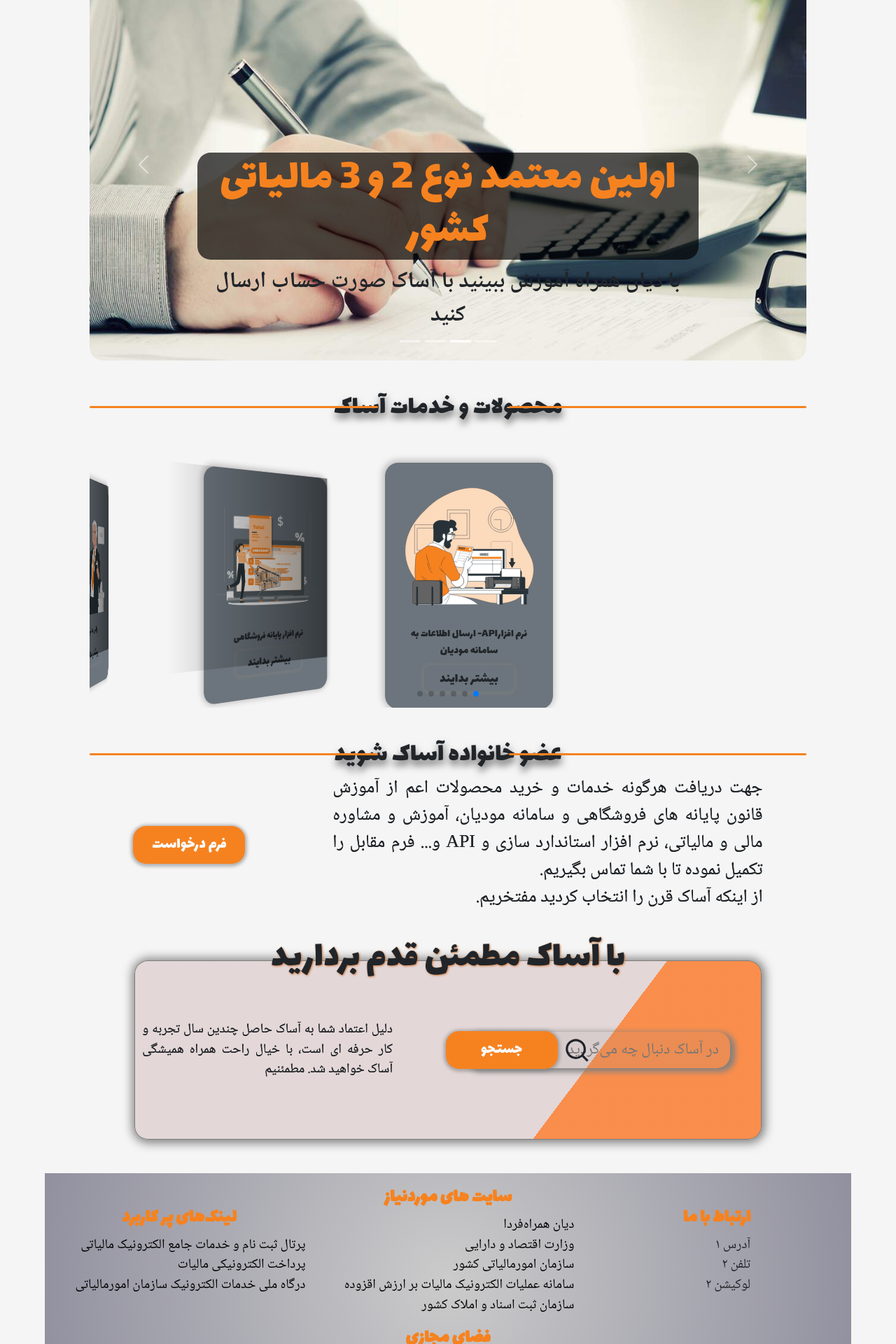
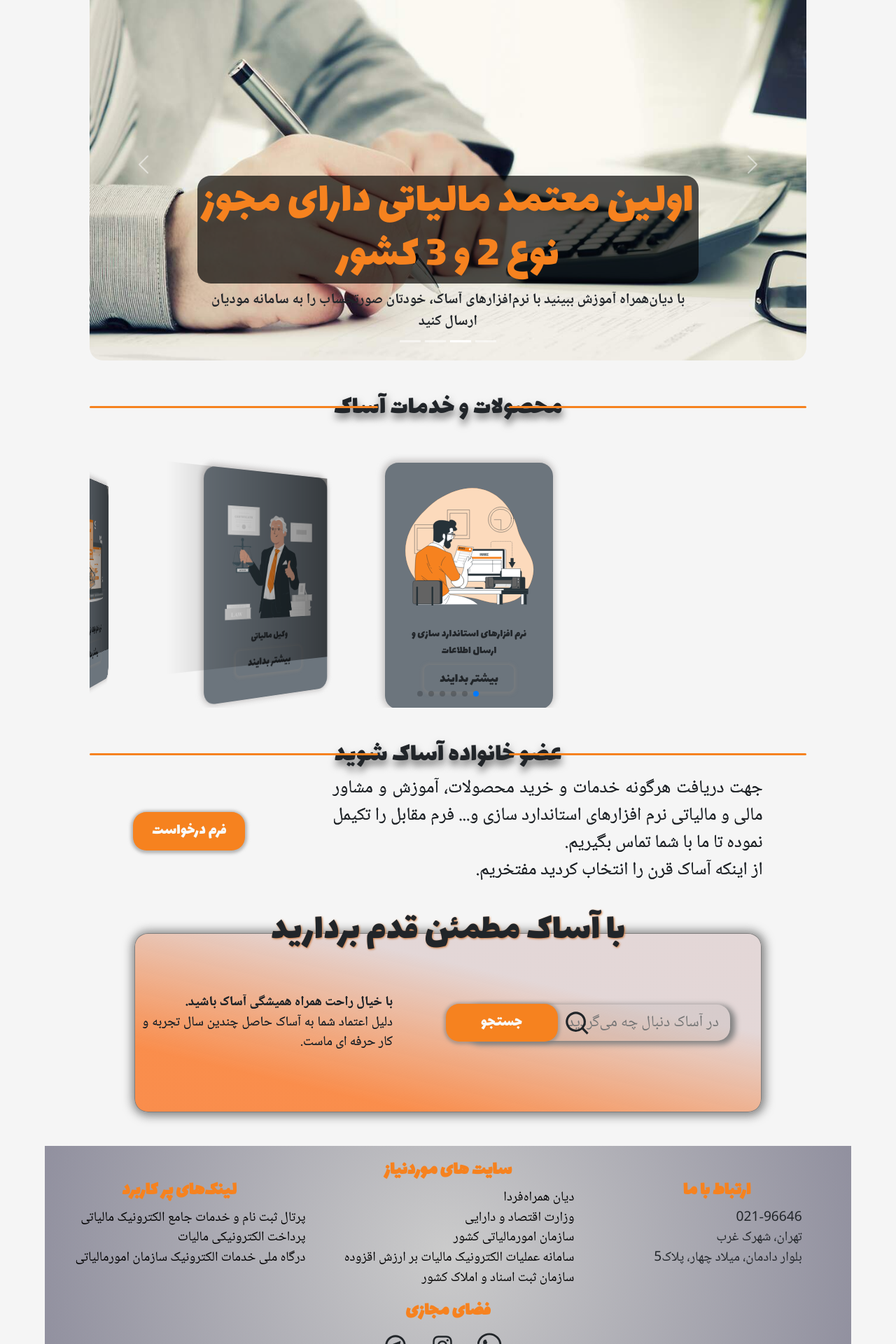
Before and after one commit to Mansour-VN/Asak, a Next.js app: page / in a window 1280 px wide. Shown: the part 505-2425 px from the top of the page at 70% size. Built offline with nearby package versions, Linux system fonts and the light colour scheme.

Commit message:
fix change content

```diff
--- a/components/Carousel/Carousel.tsx
+++ b/components/Carousel/Carousel.tsx
@@ -11,7 +11,7 @@ function UncontrolledExample() {
         />
         <Carousel.Caption>
           <h3>دیان همراه فردا اولین معتمد مالیاتی کشور</h3>
-          <p>با دیان همراه آموزش ببینید با آساک صورت حساب ارسال کنید</p>
+          <p>با دیان‌همراه آموزش ببینید با نرم‌افزارهای آساک، خودتان صورتحساب را به سامانه مودیان ارسال کنید</p>
         </Carousel.Caption>
       </Carousel.Item>
       <Carousel.Item>
@@ -22,8 +22,8 @@ function UncontrolledExample() {
         />
 
         <Carousel.Caption>
-          <h3>اولین معتمد نوع 2 و 3 مالیاتی کشور</h3>
-          <p>با دیان همراه آموزش ببینید با آساک صورت حساب ارسال کنید</p>
+          <h3>اولین معتمد مالیاتی دارای مجوز نوع 2 و 3 کشور</h3>
+          <p>با دیان‌همراه آموزش ببینید با نرم‌افزارهای آساک، خودتان صورتحساب را به سامانه مودیان ارسال کنید</p>
         </Carousel.Caption>
       </Carousel.Item>
       <Carousel.Item>
@@ -35,7 +35,7 @@ function UncontrolledExample() {
 
         <Carousel.Caption>
               <h3>دیان همراه امور مالیاتی شمارا هموار می‌کند</h3>
-            <p>با دیان همراه آموزش ببینید با آساک صورت حساب ارسال کنید</p>
+            <p>با دیان‌همراه آموزش ببینید با نرم‌افزارهای آساک، خودتان صورتحساب را به سامانه مودیان ارسال کنید</p>
         </Carousel.Caption>
       </Carousel.Item>
       <Carousel.Item>
@@ -47,7 +47,7 @@ function UncontrolledExample() {
 
         <Carousel.Caption>
           <h3>ارائه انواع خدمات مالی و مالیاتی</h3>
-          <p>با دیان همراه آموزش ببینید با آساک صورت حساب ارسال کنید</p>
+          <p>با دیان‌همراه آموزش ببینید با نرم‌افزارهای آساک، خودتان صورتحساب را به سامانه مودیان ارسال کنید</p>
         </Carousel.Caption>
       </Carousel.Item>
     </Carousel>
--- a/components/Footer/Footer.tsx
+++ b/components/Footer/Footer.tsx
@@ -8,11 +8,13 @@ const  Footer =()=> {
                 <div className="col">
                     <h1>ارتباط با ما</h1>
                     <ul>
-                        <li>آدرس ۱</li>
-                        <li>تلفن ۲</li>
-                        <li>لوکیشن ۲</li>
+                        <li>021-96646</li>
+                        <li>
+                            تهران، شهرک غرب
+                            <br />
+                            بلوار دادمان، میلاد چهار، پلاک5
+                        </li>
                     </ul>
-
                 </div>
                 <div className="col">
                     <h1>سایت های موردنیاز</h1>
--- a/components/Products/Product.tsx
+++ b/components/Products/Product.tsx
@@ -29,13 +29,13 @@ const Product = () => {
       className="mySwiper"
     >
       <SwiperSlide>
-        <ProductBox textTitle={"نرم افزارAPI- ارسال اطلاعات به سامانه مودیان"} src={"/assets/image/product/API.svg"}/>
+        <ProductBox textTitle={"نرم افزارهای استاندارد سازی و ارسال اطلاعات"} src={"/assets/image/product/API.svg"}/>
+      </SwiperSlide>
+      <SwiperSlide>
+        <ProductBox textTitle={"وکیل مالیاتی"} src={"/assets/image/product/Lawyer-pana.svg"}/>
       </SwiperSlide>
       <SwiperSlide>
         <ProductBox textTitle={" نرم افزار پایانه فروشگاهی"} src={"/assets/image/product/payaneStore.svg"}/>
-      </SwiperSlide>
-      <SwiperSlide>
-        <ProductBox textTitle={"وکیل مالیاتی"} src={"/assets/image/product/Lawyer-pana.svg"}/>
       </SwiperSlide>
       <SwiperSlide>
         <ProductBox textTitle={"طراحی سایت"} src={"/assets/image/product/webdesign.svg"}/>
--- a/pages/HomePage/HomePage.tsx
+++ b/pages/HomePage/HomePage.tsx
@@ -10,10 +10,10 @@ const HomePage = () => {
     return (
         <div className="homePage" id="home">
             <section className="homePage__carouselBox">
-                    <div className="homePage__carouselBox__title">
-                        <h2>نرم افزار پایانه فروشگاهی و API  خودرا از ما بخواهید </h2>
-                    </div>
-                    <Carousel/>
+                <div className="homePage__carouselBox__title">
+                    <h2>نرم افزارهای استاندارد سازی و ارسال به سامانه مودیان مالیاتی را از ما بخواهید</h2>
+                </div>
+                <Carousel />
             </section>
             <section className="homePage__products">
 
@@ -21,7 +21,7 @@ const HomePage = () => {
                     <p className="homePage__products__title__text">محصولات و خدمات آساک</p>
                 </div>
                 <div className="homePage__products__boxS">
-                    <Product/>
+                    <Product />
                 </div>
 
             </section>
@@ -32,10 +32,14 @@ const HomePage = () => {
                 <div className="homePage__MyFamily__contact">
                     <div className="homePage__MyFamily__contact__text">
                         <p>
-                            جهت دریافت هرگونه خدمات و خرید محصولات اعم از آموزش قانون پایانه های فروشگاهی و سامانه مودیان، آموزش و مشاوره مالی و مالیاتی، نرم افزار استاندارد سازی و API و... فرم مقابل را تکمیل نموده تا با شما تماس بگیریم.
+
+                            جهت دریافت هرگونه خدمات و خرید محصولات، آموزش و مشاور مالی و مالیاتی نرم افزارهای استاندارد سازی و... فرم مقابل را تکیمل نموده تا ما با شما تماس بگیریم.
+
                             <br />
+
                             از اینکه آساک قرن را انتخاب کردید مفتخریم.
                         </p>
+
                     </div>
                     <div>
                         <Button text={"فرم درخواست"} size={"large"} color={"official"} />
@@ -61,7 +65,11 @@ const HomePage = () => {
 
                         <div className="homePage__Step__box__content__text">
                             <p>
-                                دلیل اعتماد شما به آساک حاصل چندین سال تجربه و کار حرفه ای است، با خیال راحت همراه همیشگی آساک خواهید شد. مطمئنیم
+                                <strong>
+                                با خیال راحت همراه همیشگی آساک باشید.
+                                </strong>
+                                <br />
+                                دلیل اعتماد شما به آساک حاصل چندین سال تجربه و کار حرفه ای ماست.
                             </p>
                         </div>
                     </div>
--- a/styles/componentsStyle/carousel/_carousel.scss
+++ b/styles/componentsStyle/carousel/_carousel.scss
@@ -10,7 +10,7 @@
 .carousel-item p{
     font-family: "Noto Naskh Arabic", serif;
     color: var(--dark);
-    font-size: 2rem;
+    font-size: 1.3rem;
     font-weight: bold;
 }
 
--- a/styles/pageStyle/HomePageStyle/_homePageStyle.scss
+++ b/styles/pageStyle/HomePageStyle/_homePageStyle.scss
@@ -89,9 +89,6 @@
         &__boxS {
             display: flex;
             flex-direction: row;
-            // gap: 7.2rem;
-            // justify-content: center;
-            // align-items: center;
             text-align: center;
             width: 100%;
             height: 50vh;
@@ -173,7 +170,7 @@
         }
 
         &__box {
-            background: linear-gradient(307deg, #fa7c30db 30%, rgb(165 109 109 / 22%) 30%);
+            background: linear-gradient(13deg, rgba(250, 124, 48, 0.858824) 20%, rgba(165, 109, 109, 0.22) 69%);
             height: 80%;
             width: 70vw;
             border-radius: 1.2rem;
```
Also changed, not shown: pages/aboutPage/About.tsx (+1 -7 lines).
